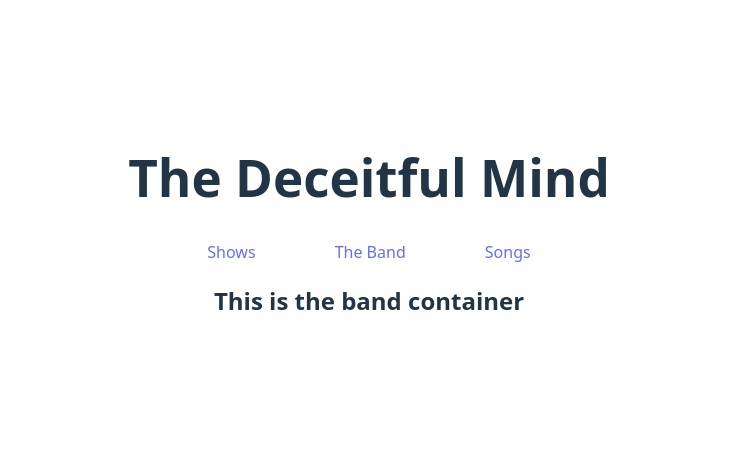
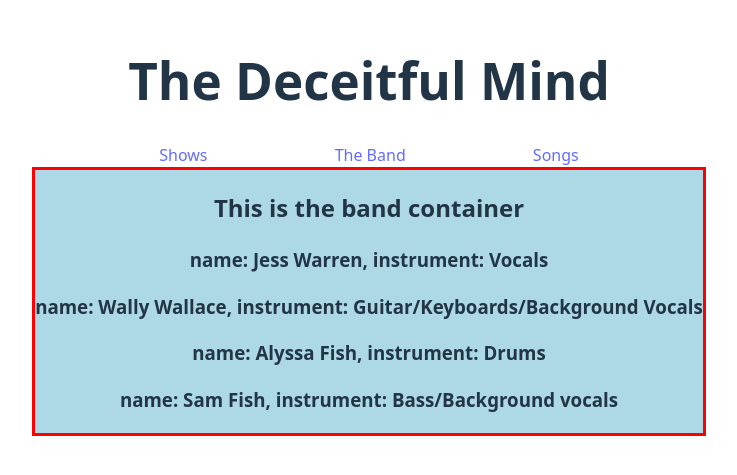
Before and after one commit to wally-yawn/dm_website, a React (Vite) app: page /theband in a window 1280 px wide. Shown: the part 173-648 px from the top of the page, without its empty margins (271-1008 px from the left). Built offline with nearby package versions, Linux system fonts and the light colour scheme.

Commit message:
Add band members to container

```diff
--- a/src/BandContainer/BandContainer.jsx
+++ b/src/BandContainer/BandContainer.jsx
@@ -1,8 +1,28 @@
 import "./BandContainer.css";
+import bandMembers from '../data/bandmembers.json'
+import { useState } from "react"
+import BandMembers from "../BandMembers/BandMembers";
 
 function BandContainer(){
+
+  const[allBandMembers, setbandMembers] = useState(bandMembers)
+
+  const dmBandMembers = allBandMembers.map((member, index) => {
+    return (
+      <BandMembers
+      id={index}
+      key={index}
+      name={member.name}
+      instrument={member.instrument}
+      />
+    )
+  })
+
   return(
-  <h2>This is the band container</h2>
+    <section className="container">
+      <h2>This is the band container</h2>
+      {dmBandMembers}
+    </section>
   )
 }
 
```
